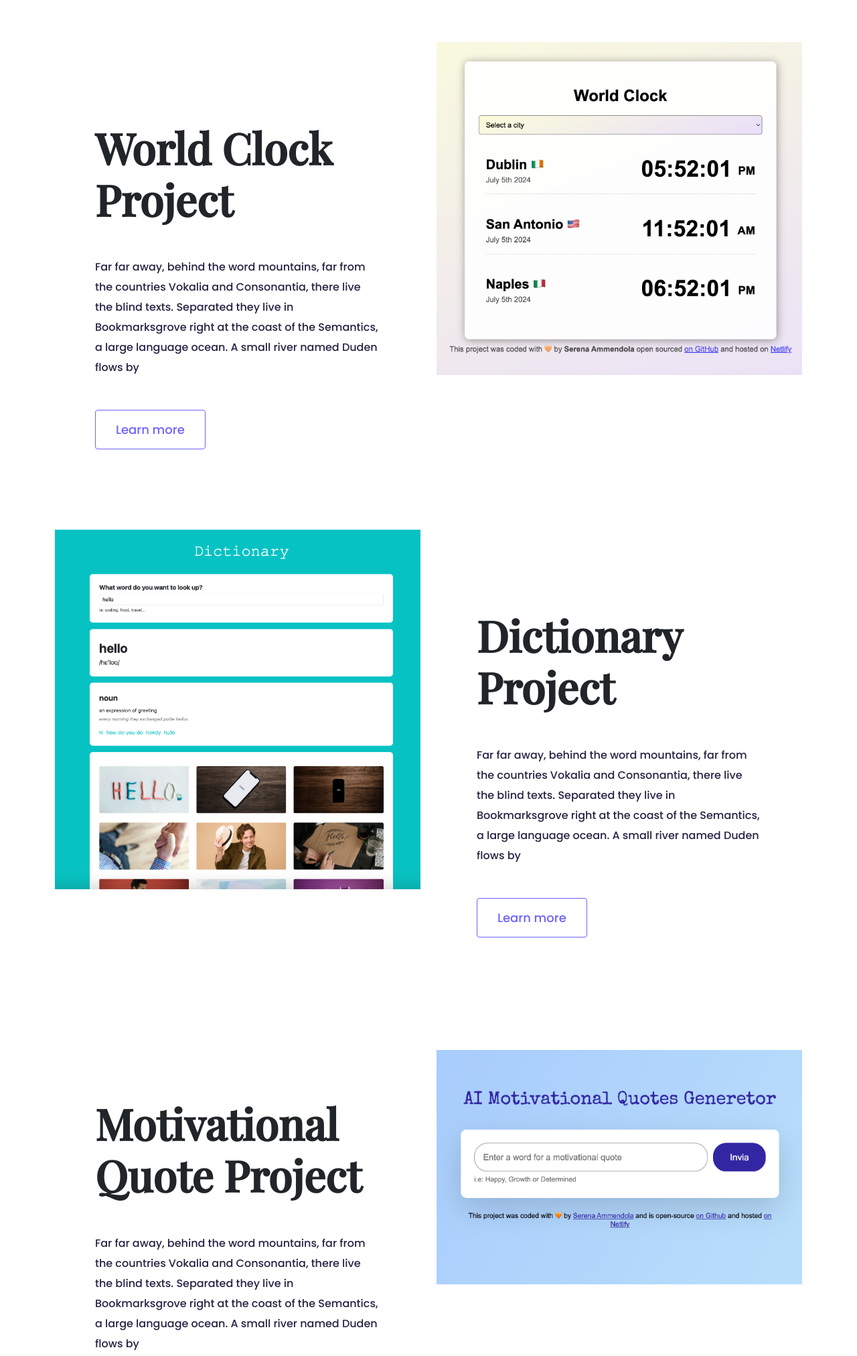
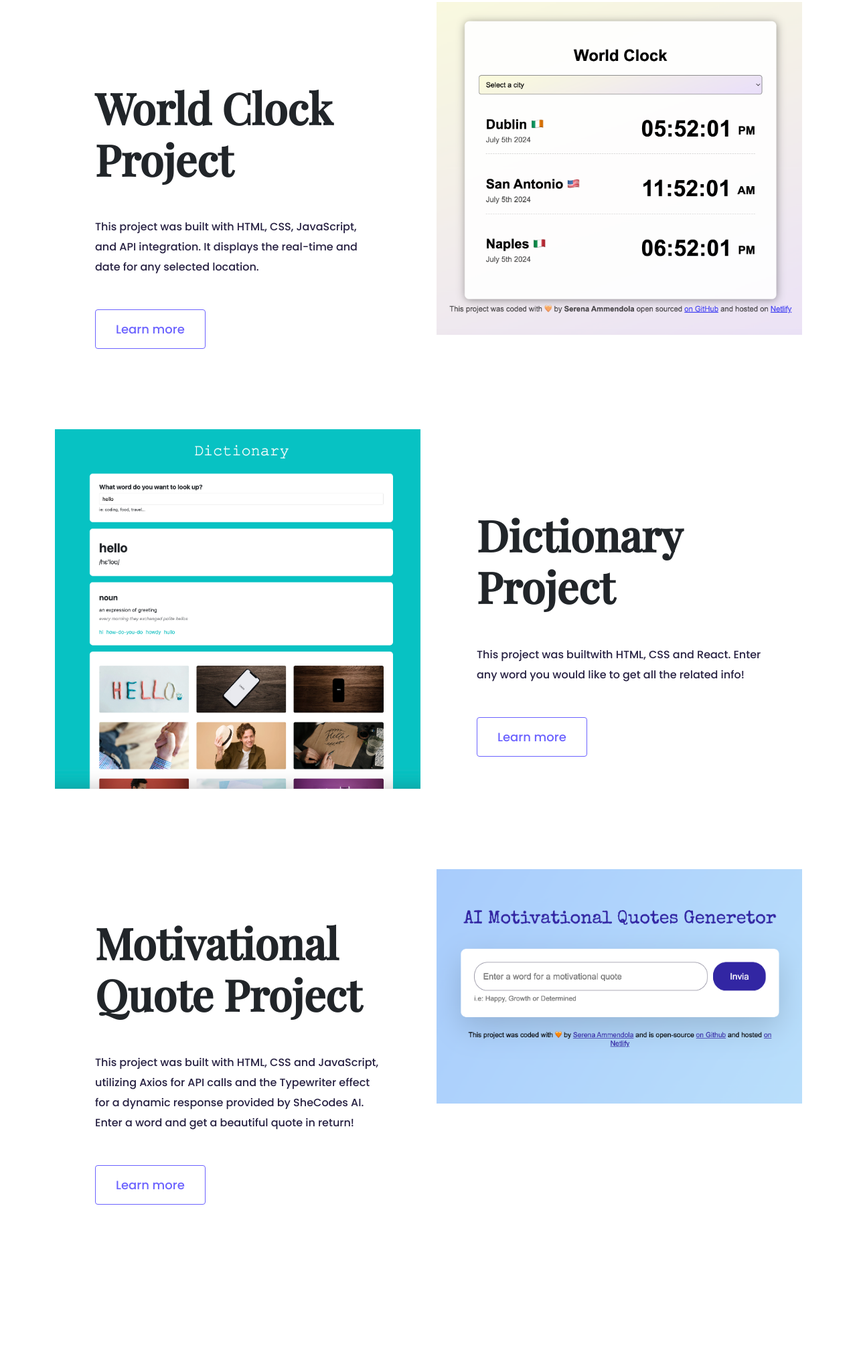
Before and after one commit to Serena-Ammendola/my-portfolio-project, a plain HTML site: page index.html in a window 1280 px wide. Shown: the part 1420-3445 px from the top of the page at 67% size. After the commit the page ends 3339 px from the top, so only its background shows below. Drawn offline with nearby package versions, Linux system fonts and the light colour scheme; a web font is replaced by a local one.

Commit message:
home project description changed and added

```diff
--- a/index.html
+++ b/index.html
@@ -42,14 +42,9 @@
       <div class="col">
         <div class="project-description">
           <h2 class="mb-5">Weather Project</h2>
-          <p class="mb-5">Far far away, behind the word mountains, far from the countries Vokalia and Consonantia, there
-            live
-            the blind
-            texts.
-            Separated they live in Bookmarksgrove right at the coast of the Semantics, a large language ocean. A small
-            river
-            named
-            Duden flows by</p>
+          <p class="mb-5"> This project was built with HTML, CSS, JavaScript, and API integration. It provides real-time
+            weather and time for any
+            city, along with the forecast for the upcoming week. </p>
           <a href="#" class="btn btn-branding-outline">Learn more</a>
         </div>
       </div>
@@ -58,14 +53,9 @@
       <div class="col">
         <div class="project-description">
           <h2 class="mb-5">World Clock Project</h2>
-          <p class="mb-5">Far far away, behind the word mountains, far from the countries Vokalia and Consonantia, there
-            live
-            the blind
-            texts.
-            Separated they live in Bookmarksgrove right at the coast of the Semantics, a large language ocean. A small
-            river
-            named
-            Duden flows by</p>
+          <p class="mb-5">This project was built with HTML, CSS, JavaScript, and API integration. It displays the
+            real-time and date for any
+            selected location. </p>
           <a href="#" class="btn btn-branding-outline">Learn more</a>
         </div>
 
@@ -81,14 +71,8 @@
       <div class="col">
         <div class="project-description">
           <h2 class="mb-5">Dictionary Project</h2>
-          <p class="mb-5">Far far away, behind the word mountains, far from the countries Vokalia and Consonantia, there
-            live
-            the blind
-            texts.
-            Separated they live in Bookmarksgrove right at the coast of the Semantics, a large language ocean. A small
-            river
-            named
-            Duden flows by</p>
+          <p class="mb-5">This project was builtwith HTML, CSS and React. Enter any word you would like to get all the
+            related info!</p>
           <a href="#" class="btn btn-branding-outline">Learn more</a>
         </div>
       </div>
@@ -98,14 +82,10 @@
       <div class="col">
         <div class="project-description">
           <h2 class="mb-5">Motivational Quote Project</h2>
-          <p class="mb-5">Far far away, behind the word mountains, far from the countries Vokalia and Consonantia, there
-            live
-            the blind
-            texts.
-            Separated they live in Bookmarksgrove right at the coast of the Semantics, a large language ocean. A small
-            river
-            named
-            Duden flows by</p>
+          <p class="mb-5">This project was built with HTML, CSS and JavaScript, utilizing Axios for API calls and the
+            Typewriter effect for a
+            dynamic response provided by SheCodes AI.
+            Enter a word and get a beautiful quote in return!</p>
           <a href="#" class="btn btn-branding-outline">Learn more</a>
         </div>
       </div>
@@ -114,7 +94,6 @@
       </div>
     </div>
     <div>
-
     </div>
 </body>
 
```
